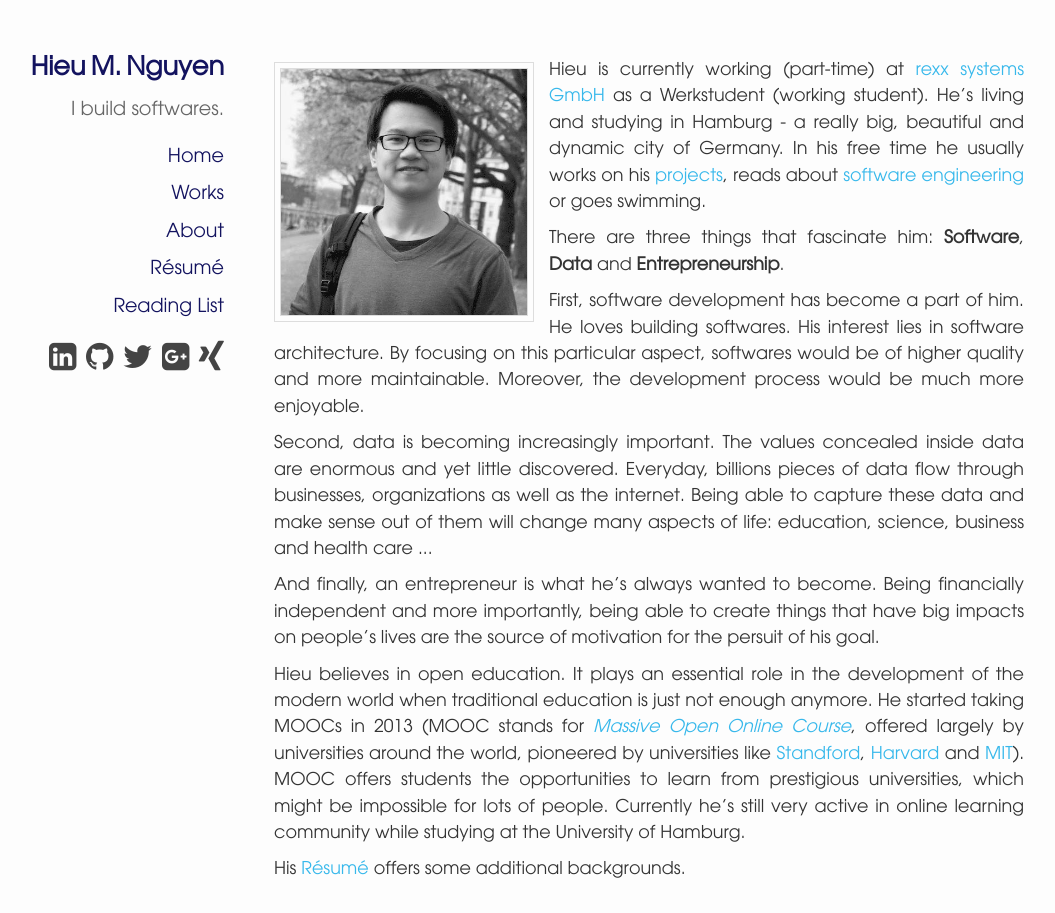
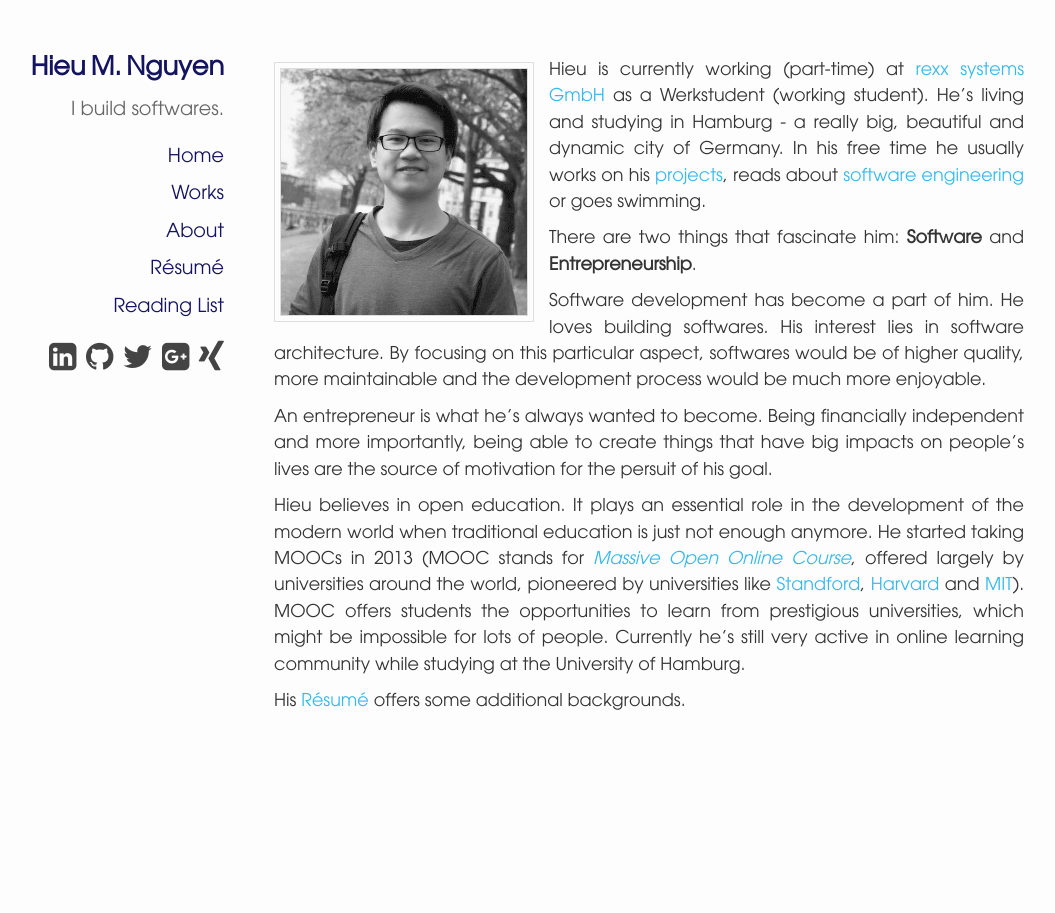
Before and after one commit to ngnmhieu/ngnmhieu.github.io, a Jekyll site: the page built from about.html, in a window 1280 px wide. Shown: the whole page, without its empty margins (6-1061 px from the left). Built offline with Jekyll 4.4.1, drawn with Linux system fonts in a browser that asks for light colours; nearby versions of some CDN libraries; Markdown is read by kramdown in place of the engine named in the settings.

Commit message:
edit about

```diff
--- a/about.html
+++ b/about.html
@@ -9,13 +9,13 @@ title: About Hieu
       <img src="/images/profile-color.jpg" width=0 height=0 alt="preload image" />
     </div>
     <p>Hieu is currently working (part-time) at <a target=_blank href="http://www.rexx-systems.com/">rexx systems GmbH</a> as a Werkstudent (working student). He's living and studying in Hamburg - a really big, beautiful and dynamic city of Germany. In his free time he usually works on his <a href="./works.html">projects</a>, reads about <a href="./readinglist.html">software engineering</a> or goes swimming.</p>
-    <p>There are three things that fascinate him: <b>Software</b>, <b>Data</b> and <b>Entrepreneurship</b>.</p>
+    <p>There are two things that fascinate him: <b>Software</b> and <b>Entrepreneurship</b>.</p>
 
-    <p>First, software development has become a part of him. He loves building softwares. His interest lies in software architecture. By focusing on this particular aspect, softwares would be of higher quality and more maintainable. Moreover, the development process would be much more enjoyable.</p>
+    <p>Software development has become a part of him. He loves building softwares. His interest lies in software architecture. By focusing on this particular aspect, softwares would be of higher quality, more maintainable and the development process would be much more enjoyable.</p>
 
-    <p>Second, data is becoming increasingly important. The values concealed inside data are enormous and yet little discovered. Everyday, billions pieces of data flow through businesses, organizations as well as the internet. Being able to capture these data and make sense out of them will change many aspects of life: education, science, business and health care ...</p>
+    <!-- <p>Second, data is becoming increasingly important. The values concealed inside data are enormous and yet little discovered. Everyday, billions pieces of data flow through businesses, organizations as well as the internet. Being able to capture these data and make sense out of them will change many aspects of life: education, science, business and health care ...</p> -->
 
-    <p>And finally, an entrepreneur is what he's always wanted to become. Being financially independent and more importantly, being able to create things that have big impacts on people's lives are the source of motivation for the persuit of his goal.</p>
+    <p>An entrepreneur is what he's always wanted to become. Being financially independent and more importantly, being able to create things that have big impacts on people's lives are the source of motivation for the persuit of his goal.</p>
 
     <p>Hieu believes in open education. It plays an essential role in the development of the modern world when traditional education is just not enough anymore. He started taking MOOCs in 2013 (MOOC stands for <i><a href="http://en.wikipedia.org/wiki/Massive_open_online_course" target=_blank>Massive Open Online Course</a></i>, offered largely by universities around the world, pioneered by universities like <a href="https://www.coursera.org/" target=_blank>Standford</a>, <a href="https://www.edx.org/" target=_blank>Harvard</a> and <a href="https://www.edx.org/" target=_blank>MIT</a>). MOOC offers students the opportunities to learn from prestigious universities, which might be impossible for lots of people. Currently he's still very active in online learning community while studying at the University of Hamburg.</p>
     <p>His <a href="./cv.html">R&eacute;sum&eacute;</a> offers some additional backgrounds.</p>
```
